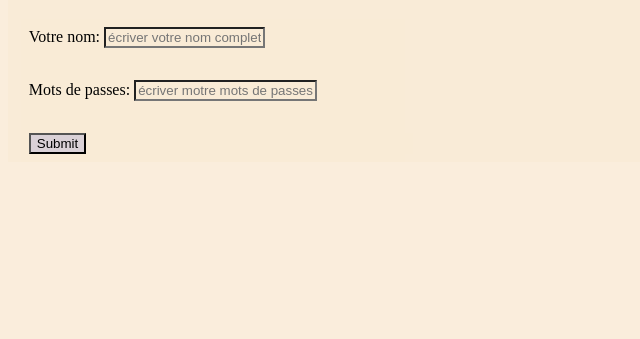
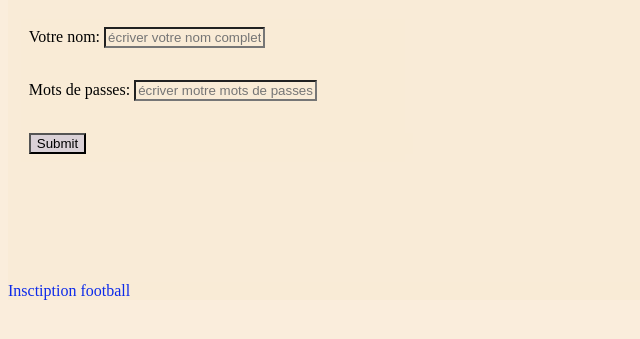
Before and after one commit to Bld-26/Formulaire, a plain HTML site: page index.html in a window 1280 px wide. Shown: the part 61-400 px from the top of the page, without its empty margins (0-640 px from the left). Drawn offline with Linux system fonts and the light colour scheme.

Commit message:
ajoue d'un lien par sur la page 1 pour aller dans inscription

```diff
--- a/css/style.css
+++ b/css/style.css
@@ -38,3 +38,15 @@ form div{
     margin: 1vh;
 
 }
+
+a{
+    text-decoration: none;
+    color: rgb(12, 42, 234);
+
+}
+
+.sectionLien{
+    margin-top: 15vh;
+    display: flex;
+
+}
--- a/index.html
+++ b/index.html
@@ -25,5 +25,9 @@
         </div>
 
     </form>
+
+    <section class="sectionLien">
+        <a href="inscriptionFoot.html">Insctiption football</a>
+    </section>
 </body>
 </html>
```
